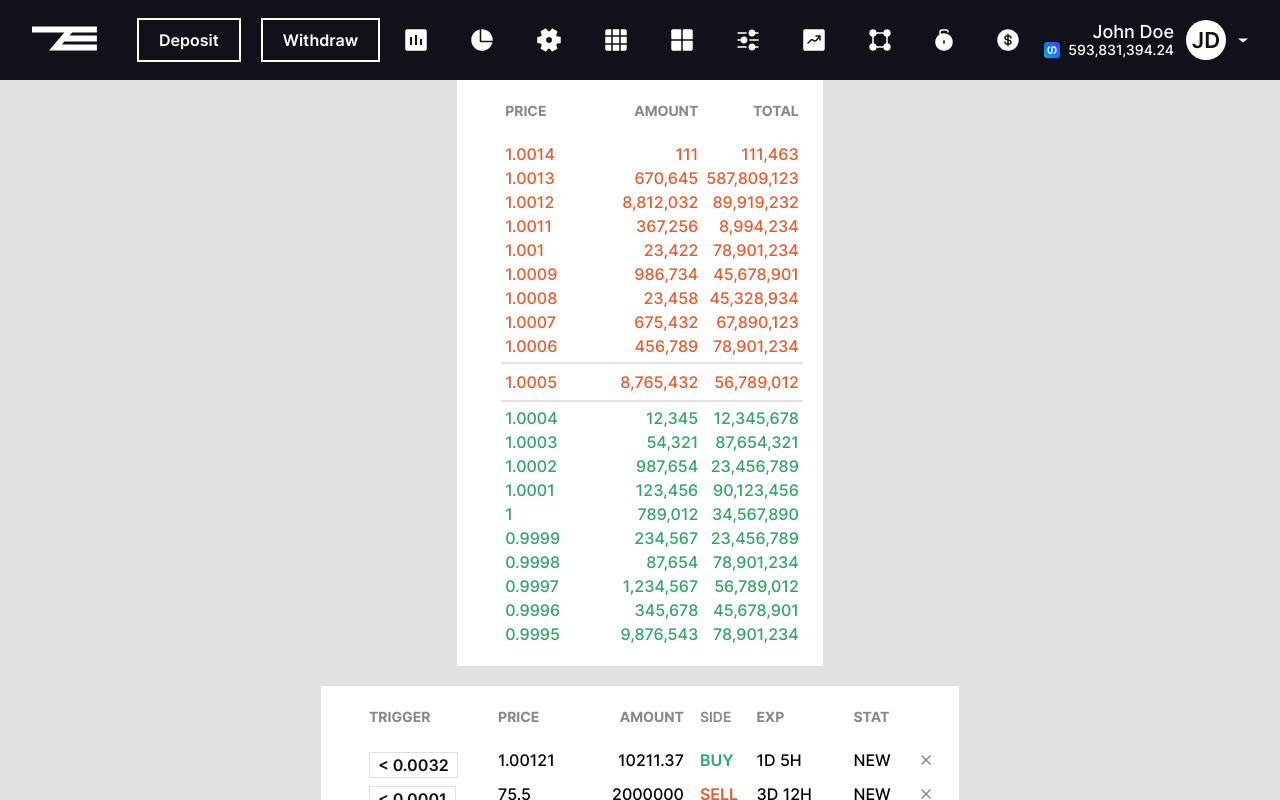
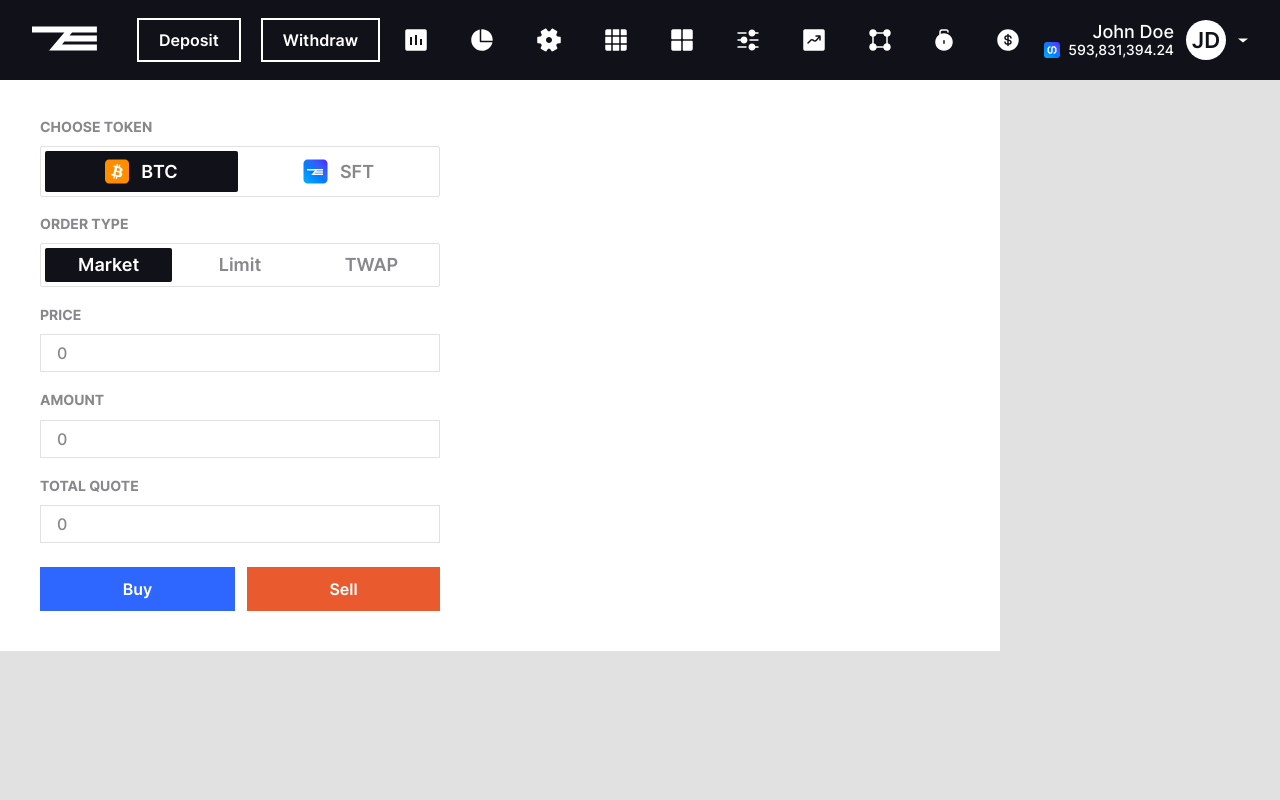
Before and after one commit to Elvinsky/currency-exchange, a Vue app: page /dashboard in a window 1280 px wide. Built offline with nearby package versions, Linux system fonts and the light colour scheme.

Commit message:
feat: [FCE-009] added currency trading form

```diff
--- /dev/null
+++ b/src/assets/icons/General/BTCIcon.vue
@@ -0,0 +1,20 @@
+<template>
+  <svg
+    width="24"
+    height="25"
+    viewBox="0 0 24 25"
+    fill="none"
+    xmlns="http://www.w3.org/2000/svg"
+  >
+    <path
+      d="M0 4.5C0 2.29086 1.79086 0.5 4 0.5H20C22.2091 0.5 24 2.29086 24 4.5V20.5C24 22.7091 22.2091 24.5 20 24.5H4C1.79086 24.5 0 22.7091 0 20.5V4.5Z"
+      fill="#F7931A"
+      style="fill: #f7931a; fill: color(display-p3 0.9686 0.5765 0.102); fill-opacity: 1"
+    />
+    <path
+      d="M17.5513 11.0108C17.7901 9.41385 16.5743 8.55544 14.9118 7.98279L15.4512 5.8196L14.1344 5.49148L13.6093 7.59772C13.2632 7.51138 12.9076 7.43003 12.5543 7.34938L13.0831 5.22924L11.7672 4.90112L11.2275 7.06361C10.9411 6.99839 10.6597 6.93393 10.3867 6.866L10.3882 6.8592L8.57234 6.40574L8.22206 7.81217C8.22206 7.81217 9.19901 8.03611 9.17842 8.04989C9.71166 8.18298 9.80808 8.53597 9.79207 8.81575L9.17772 11.2801C9.21444 11.2895 9.26207 11.303 9.31462 11.3241C9.27069 11.3132 9.22394 11.3013 9.17543 11.2896L8.31432 14.7419C8.24915 14.9039 8.08375 15.147 7.71094 15.0547C7.72413 15.0738 6.75387 14.8159 6.75387 14.8159L6.1001 16.3232L7.8137 16.7503C8.13249 16.8303 8.44489 16.9139 8.75253 16.9926L8.20763 19.1806L9.5229 19.5087L10.0625 17.3439C10.4218 17.4415 10.7706 17.5315 11.1119 17.6163L10.5741 19.7708L11.891 20.099L12.4358 17.9151C14.6813 18.34 16.3696 18.1687 17.0803 16.1377C17.6529 14.5025 17.0518 13.5593 15.8705 12.9443C16.7309 12.7459 17.379 12.18 17.5518 11.011L17.5514 11.0107L17.5513 11.0108ZM14.5427 15.2296C14.1358 16.8648 11.3826 15.9809 10.49 15.7592L11.2131 12.8605C12.1057 13.0833 14.968 13.5243 14.5428 15.2296H14.5427ZM14.9499 10.9871C14.5787 12.4745 12.2873 11.7188 11.5439 11.5335L12.1995 8.90455C12.9428 9.08985 15.3367 9.43567 14.9501 10.9871H14.9499Z"
+      fill="white"
+      style="fill: white; fill-opacity: 1"
+    />
+  </svg>
+</template>
--- /dev/null
+++ b/src/assets/icons/General/SFTIcon.vue
@@ -0,0 +1,50 @@
+<template>
+  <svg
+    width="25"
+    height="25"
+    viewBox="0 0 25 25"
+    fill="none"
+    xmlns="http://www.w3.org/2000/svg"
+  >
+    <path
+      d="M0.5 4.5C0.5 2.29086 2.29086 0.5 4.5 0.5H20.5C22.7091 0.5 24.5 2.29086 24.5 4.5V20.5C24.5 22.7091 22.7091 24.5 20.5 24.5H4.5C2.29086 24.5 0.5 22.7091 0.5 20.5V4.5Z"
+      fill="url(#paint0_radial_2318_1523)"
+      style=""
+    />
+    <path
+      fill-rule="evenodd"
+      clip-rule="evenodd"
+      d="M11.3794 14.4874L11.9951 13.7563H19.9924V12.2437H13.2679L13.8826 11.5126H19.9924V10H4V11.5126H11.9734L8.20498 15.993L10.0045 16H20V14.4874H11.3794Z"
+      fill="white"
+      style="fill: white; fill-opacity: 1"
+    />
+    <defs>
+      <radialGradient
+        id="paint0_radial_2318_1523"
+        cx="0"
+        cy="0"
+        r="1"
+        gradientUnits="userSpaceOnUse"
+        gradientTransform="translate(0.499999 24.5) rotate(-46.9451) scale(35.1546 247.264)"
+      >
+        <stop
+          stop-color="#04ADF6"
+          style="
+            stop-color: #04adf6;
+            stop-color: color(display-p3 0.0158 0.6802 0.965);
+            stop-opacity: 1;
+          "
+        />
+        <stop
+          offset="1"
+          stop-color="#4507F8"
+          style="
+            stop-color: #4507f8;
+            stop-color: color(display-p3 0.2719 0.0258 0.9725);
+            stop-opacity: 1;
+          "
+        />
+      </radialGradient>
+    </defs>
+  </svg>
+</template>
--- /dev/null
+++ b/src/components/Dashboard/CurrencyTradingForm.vue
@@ -0,0 +1,109 @@
+<template>
+  <form
+    class="trading-form"
+    @submit.prevent
+  >
+    <div class="trading-form__select-choise">
+      <BaseSlideSelect
+        :options="tokenSlideSelectOptions"
+        v-model="tokenChoise"
+      >
+        <template #label>CHOOSE TOKEN</template>
+        <template #BTC-option="{ option }">
+          <div class="trading-form__select-choise__item">
+            <BTCIcon />
+            <p>{{ option.label }}</p>
+          </div>
+        </template>
+        <template #SFT-option="{ option }">
+          <div class="trading-form__select-choise__item">
+            <SFTIcon />
+            <p>{{ option.label }}</p>
+          </div>
+        </template>
+      </BaseSlideSelect>
+    </div>
+    <div class="trading-form__select-choise">
+      <BaseSlideSelect
+        :options="orderTypeSlideSelectOptions"
+        v-model="orderChoise"
+      >
+        <template #label>ORDER TYPE</template>
+        <template #BTC-option="{ option }">
+          <div class="trading-form__select-choise__item">
+            <p>{{ option.label }}</p>
+          </div>
+        </template>
+      </BaseSlideSelect>
+    </div>
+
+    <BaseInput
+      type="number"
+      label="PRICE"
+      v-model="userPrice"
+    />
+    <BaseInput
+      type="number"
+      label="AMOUNT"
+      v-model="userAmount"
+    />
+    <BaseInput
+      type="number"
+      label="TOTAL QUOTE"
+      v-model="userQuote"
+    />
+    <div class="trading-form__actions">
+      <BaseButton variant="primary">Buy</BaseButton>
+      <BaseButton variant="secondary">Sell</BaseButton>
+    </div>
+  </form>
+</template>
+
+<script setup lang="ts">
+  import { ref } from 'vue';
+  import BaseSlideSelect from '../common/SlideSelect/BaseSlideSelect.vue';
+  import { orderTypeSlideSelectOptions, tokenSlideSelectOptions } from './consts';
+  import type { ISlideSelectModelValue } from '../common/SlideSelect/types';
+  import BTCIcon from '@/assets/icons/General/BTCIcon.vue';
+  import SFTIcon from '@/assets/icons/General/SFTIcon.vue';
+  import BaseInput from '@common/Input/BaseInput.vue';
+  import BaseButton from '../common/Button/BaseButton.vue';
+
+  const tokenChoise = ref<ISlideSelectModelValue>(tokenSlideSelectOptions[0]);
+  const orderChoise = ref<ISlideSelectModelValue>(orderTypeSlideSelectOptions[0]);
+  const userPrice = ref<number>(0);
+  const userAmount = ref<number>(0);
+  const userQuote = ref<number>(0);
+</script>
+
+<style scoped lang="scss">
+  .trading-form {
+    width: 440px;
+    display: flex;
+    flex-direction: column;
+    align-items: start;
+    justify-content: center;
+    gap: var(--space-l);
+    padding: var(--space-l);
+
+    &__select-choise {
+      width: 100%;
+
+      &__item {
+        display: flex;
+        flex-direction: row;
+        align-items: center;
+        justify-content: center;
+        gap: var(--space-s);
+      }
+    }
+
+    &__actions {
+      margin-top: var(--space-2xs);
+      display: flex;
+      flex-direction: row;
+      width: 100%;
+      gap: var(--space-s);
+    }
+  }
+</style>
--- a/src/components/Dashboard/DashboardLayout.vue
+++ b/src/components/Dashboard/DashboardLayout.vue
@@ -1,10 +1,7 @@
 <template>
   <div class="layout">
-    <div class="layout__top">
-      <slot name="top"></slot>
-    </div>
     <div class="layout__dashboard">
-      <slot name="content"></slot>
+      <slot></slot>
     </div>
   </div>
 </template>
--- a/src/components/Dashboard/consts.ts
+++ b/src/components/Dashboard/consts.ts
@@ -1,5 +1,6 @@
 import type { ITableHeaders } from '@/components/common/Table/types';
 import type { IActionColumnFileds, ICurrencyColumnsFields, IDashboardRows } from './types';
+import type { ISlideSelectModelValue } from '../common/SlideSelect/types';
 
 export const actionsDashboardMockedHeaders: ITableHeaders[] = [
   {
@@ -267,3 +268,14 @@ export const currencyDashboardMockedData: IDashboardRows<ICurrencyColumnsFields>
     total: 78901234,
   },
 ];
+
+export const tokenSlideSelectOptions: ISlideSelectModelValue[] = [
+  { id: '1', label: 'BTC' },
+  { id: '2', label: 'SFT' },
+];
+
+export const orderTypeSlideSelectOptions: ISlideSelectModelValue[] = [
+  { id: '1', label: 'Market' },
+  { id: '2', label: 'Limit' },
+  { id: '3', label: 'TWAP' },
+];
--- a/src/components/common/Input/BaseInput.vue
+++ b/src/components/common/Input/BaseInput.vue
@@ -71,14 +71,14 @@
     display: flex;
     flex-direction: column;
     align-items: start;
-    gap: var(--space-2xs);
+    gap: var(--space-s);
     min-width: 150px;
     width: 100%;
 
     &__label {
-      margin-left: var(--space-xs);
-      font-size: var(--font-size-s);
-      font-family: var(--font-inter-medium);
+      color: var(--color-gray-main);
+      font-family: var(--font-inter-bold);
+      font-size: var(--font-size-xs);
 
       &--error {
         color: var(--color-alarm-primary);
@@ -101,7 +101,7 @@
         width: 100%;
         background: transparent;
         font-family: var(--font-inter-medium);
-        color: var(--color-gray-hard);
+        color: var(--color-gray-main);
       }
 
       &:hover {
--- /dev/null
+++ b/src/components/common/SlideSelect/BaseSlideSelect.vue
@@ -0,0 +1,85 @@
+<template>
+  <div class="wrapper">
+    <div class="label">
+      <slot name="label"></slot>
+    </div>
+    <div class="slide-select">
+      <div
+        v-for="option in options"
+        :key="option.id"
+        class="slide-select__item"
+        :class="{
+          'slide-select__item--active': option.id === modelValue.id,
+          'slide-select__item--inactive': option.id !== modelValue.id,
+        }"
+        @click="selectItem(option)"
+      >
+        <slot
+          :name="`${option.label}-option`"
+          :option="option"
+        >
+          {{ option.label }}
+        </slot>
+      </div>
+    </div>
+  </div>
+</template>
+
+<script setup lang="ts">
+  import type { ISlideSelectModelValue, ISlideSelectProps } from './types';
+  defineProps<ISlideSelectProps>();
+
+  const emits = defineEmits<(e: 'update:modelValue', value: ISlideSelectModelValue) => void>();
+
+  const selectItem = (option: ISlideSelectModelValue) => {
+    emits('update:modelValue', option);
+  };
+</script>
+
+<style scoped lang="scss">
+  .wrapper {
+    display: flex;
+    flex-direction: column;
+    align-items: start;
+    justify-content: start;
+    gap: var(--space-s);
+    color: var(--color-gray-main);
+    font-family: var(--font-inter-bold);
+    font-size: var(--font-size-xs);
+    .slide-select {
+      display: flex;
+      flex-direction: row;
+      align-items: center;
+      justify-content: space-between;
+      gap: var(--space-2xs);
+      padding: var(--space-2xs);
+      border: 1px solid var(--color-gray-light);
+      border-radius: 2px;
+      width: 100%;
+
+      &__item {
+        color: var(--color-gray-main);
+        font-family: var(--font-inter-semibold);
+        font-size: var(--font-size-m);
+        background-color: var(--color-bg-button-outlined);
+        border-radius: 2px;
+        transition: var(--transition-default);
+        padding: var(--space-xs);
+        display: flex;
+        flex-direction: row;
+        align-items: center;
+        justify-content: center;
+        width: 100%;
+
+        &:hover {
+          cursor: pointer;
+        }
+
+        &--active {
+          color: var(--color-white-main);
+          background-color: var(--color-black-main);
+        }
+      }
+    }
+  }
+</style>
--- /dev/null
+++ b/src/components/common/SlideSelect/types.ts
@@ -0,0 +1,9 @@
+export interface ISlideSelectModelValue {
+  id: string;
+  label: string;
+}
+
+export interface ISlideSelectProps {
+  modelValue: ISlideSelectModelValue;
+  options: ISlideSelectModelValue[];
+}
--- a/src/pages/Dashboard/DashboardPage.vue
+++ b/src/pages/Dashboard/DashboardPage.vue
@@ -1,25 +1,13 @@
 <template>
   <div class="dashboard">
-    <div class="dashboard__currency">
-      <DashboardLayout>
-        <template #content>
-          <CurrencyDashboard />
-        </template>
-      </DashboardLayout>
-    </div>
-    <div class="dashboard__actions-apply">
-      <DashboardLayout>
-        <template #content>
-          <ActionDashboard />
-        </template>
-      </DashboardLayout>
-    </div>
+    <DashboardLayout>
+      <CurrencyTradingForm />
+    </DashboardLayout>
   </div>
 </template>
 
 <script setup lang="ts">
-  import ActionDashboard from '@/components/Dashboard/ActionDashboard.vue';
-  import CurrencyDashboard from '@/components/Dashboard/CurrencyDashboard.vue';
+  import CurrencyTradingForm from '@/components/Dashboard/CurrencyTradingForm.vue';
   import DashboardLayout from '@/components/Dashboard/DashboardLayout.vue';
 </script>
 
@@ -30,5 +18,6 @@
     gap: 20px;
     align-items: center;
     justify-content: center;
+    width: 1000px;
   }
 </style>
```
